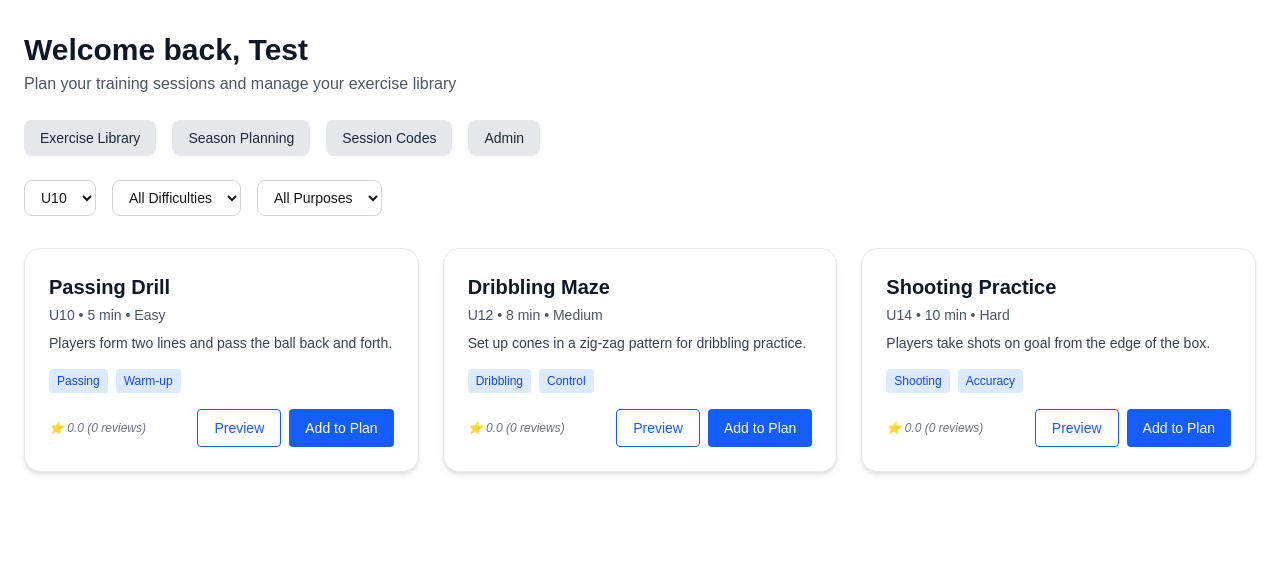
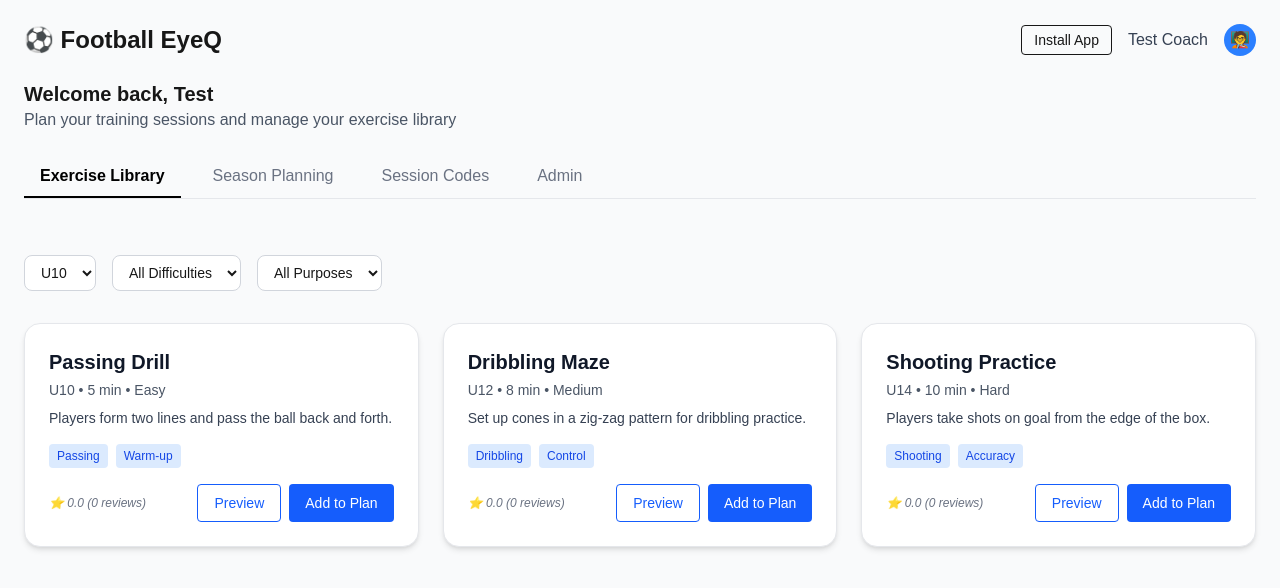
Before and after one commit to Brinkmann/FootBallEyeQ_Site, a Next.js app: page /catalog in a window 1280 px wide. Shown: the top 588 px of the page. Built offline with nearby package versions, Linux system fonts and the light colour scheme.

Commit message:
Added Navbar component

```diff
--- a/app/catalog/page.tsx
+++ b/app/catalog/page.tsx
@@ -1,29 +1,13 @@
 import ExerciseCard from "../components/ExerciseCard";
+import NavBar from "../components/Navbar";
 import { exercises } from "../data/exercises";
 
 export default function CatalogPage() {
   return (
+    <div className="min-h-screen bg-gray-50">
+      <NavBar />
+
       <div className="px-6 py-8">
-      {/* Title + Intro */}
-      <h1 className="text-3xl font-bold mb-1 text-gray-900 dark:text-white">
-        Welcome back, Test
-      </h1>
-      <p className="text-gray-600 dark:text-gray-300 mb-6">
-        Plan your training sessions and manage your exercise library
-      </p>
-
-      {/* Tab Navigation */}
-      <div className="flex space-x-4 mb-6">
-        {["Exercise Library", "Season Planning", "Session Codes", "Admin"].map((tab) => (
-          <button
-            key={tab}
-            className="px-4 py-2 bg-gray-200 dark:bg-gray-700 rounded-lg text-sm text-gray-800 dark:text-white hover:bg-gray-300 dark:hover:bg-gray-600"
-          >
-            {tab}
-          </button>
-        ))}
-      </div>
-
         {/* Filters */}
         <div className="flex space-x-4 mb-8">
           <select className="px-3 py-2 rounded-lg border border-gray-300 dark:border-gray-600 bg-white dark:bg-gray-800 text-sm">
@@ -52,5 +36,6 @@ export default function CatalogPage() {
           ))}
         </div>
       </div>
+    </div>
   );
 }
--- a/app/components/Navbar.tsx
+++ b/app/components/Navbar.tsx
@@ -1,30 +1,58 @@
-'use client';
-
+"use client";
 import Link from "next/link";
 import { usePathname } from "next/navigation";
 
-const navItems = [
-  { href: "/", label: "Home" },
-  { href: "/catalog", label: "Catalog" },
-  { href: "/planner", label: "Planner" },
-  { href: "/cones", label: "Cones" },
+const tabs = [
+  { label: "Exercise Library", href: "/catalog" },
+  { label: "Season Planning", href: "/planning" },
+  { label: "Session Codes", href: "/sessions" },
+  { label: "Admin", href: "/admin" },
 ];
 
-export default function Navbar() {
+export default function NavBar() {
   const pathname = usePathname();
+
   return (
-    <nav className="bg-gray-900 text-white px-6 py-3 flex gap-8 shadow mb-8">
-      {navItems.map(({ href, label }) => (
-        <Link
-          key={href}
-          href={href}
-          className={`hover:underline transition ${
-            pathname === href ? "font-bold underline text-blue-400" : ""
-          }`}
-        >
-          {label}
-        </Link>
-      ))}
-    </nav>
+    <div className="bg-gray-50 px-6 pt-6">
+      {/* Header */}
+      <header className="flex justify-between items-center mb-6">
+        <div className="text-2xl font-bold">⚽ Football EyeQ</div>
+        <div className="flex items-center space-x-4">
+          <button className="border rounded px-3 py-1 text-sm">Install App</button>
+          <span className="text-gray-700">Test Coach</span>
+          <div className="w-8 h-8 bg-blue-500 rounded-full flex items-center justify-center text-white">
+            🧑‍🏫
+          </div>
+        </div>
+      </header>
+
+      {/* Welcome Message */}
+      <div className="mb-6">
+        <h2 className="text-xl font-semibold">Welcome back, Test</h2>
+        <p className="text-gray-600">
+          Plan your training sessions and manage your exercise library
+        </p>
+      </div>
+
+      {/* Navigation Tabs */}
+      <nav className="flex space-x-4 border-b border-gray-200 mb-6">
+        {tabs.map((tab) => {
+          const isActive = pathname === tab.href;
+          return (
+            <Link
+              key={tab.label}
+              href={tab.href}
+              className={`px-4 py-2 border-b-2 text-base ${
+                isActive
+                  ? "border-black font-semibold text-black"
+                  : "border-transparent text-gray-500"
+              }`}
+            >
+              {tab.label}
+            </Link>
+          );
+        })}
+      </nav>
+    </div>
   );
 }
```
Lines whose indentation alone changed are shown as unchanged.
